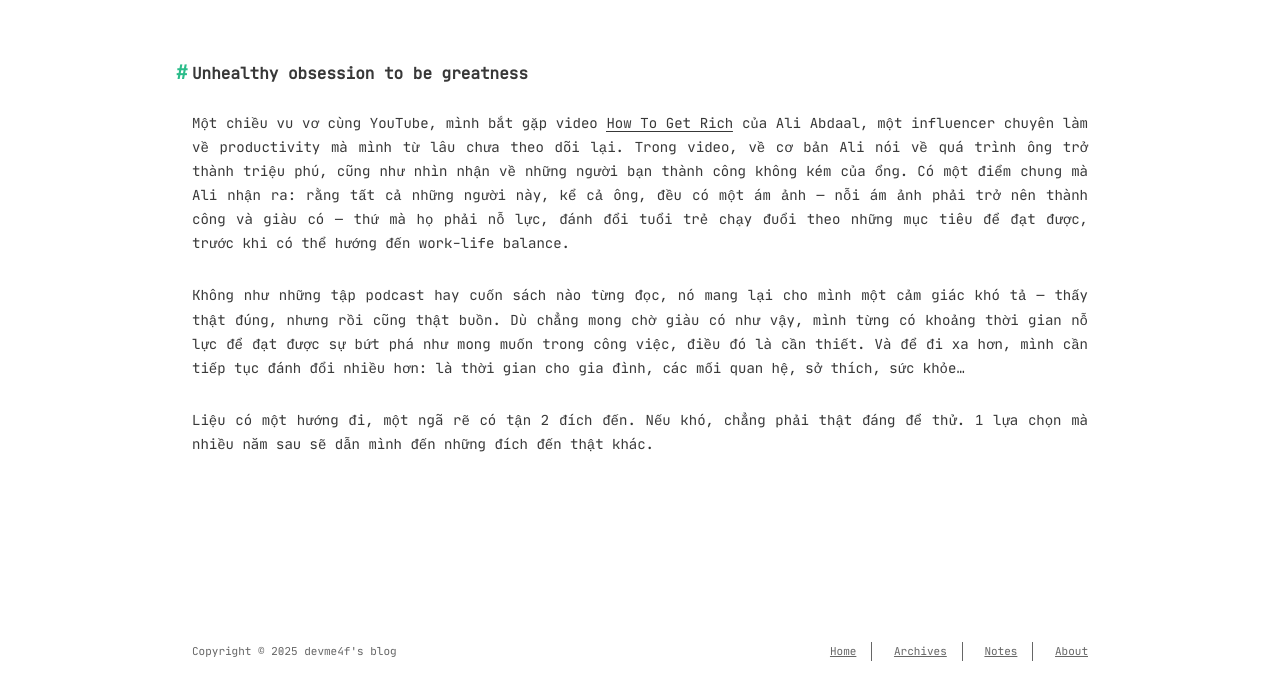
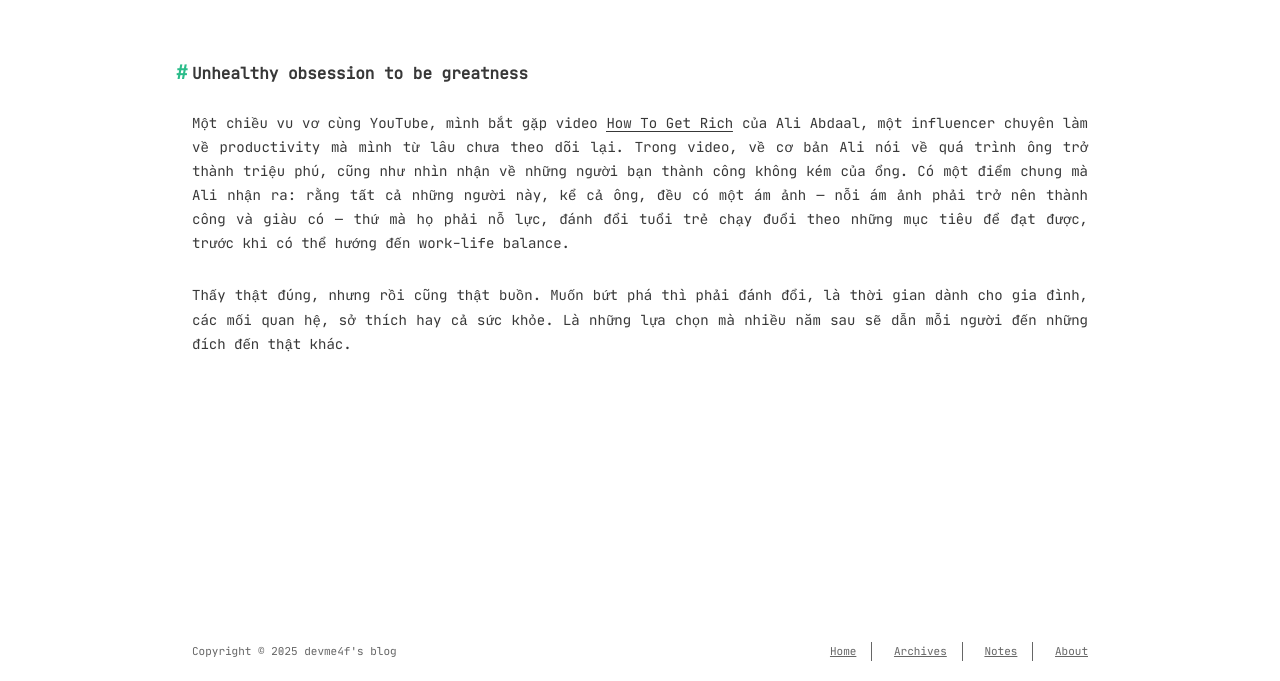
Before and after one commit to devme4f/devme4f.github.io, a plain HTML site: page notes/2025/unhealthy-obsession-to-be-greatness/index.html in a window 1280 px wide. Shown: the part 119-800 px from the top of the page. Drawn offline with Linux system fonts and the light colour scheme.

Commit message:
edit note

```diff
--- a/notes/2025/unhealthy-obsession-to-be-greatness/index.html
+++ b/notes/2025/unhealthy-obsession-to-be-greatness/index.html
@@ -87,8 +87,7 @@
 
     <h2 id="unhealthy-obsession-to-be-greatness">Unhealthy obsession to be greatness</h2>
 <p>Một chiều vu vơ cùng YouTube, mình bắt gặp video <a href="https://www.youtube.com/watch?v=X_XNSeW9jok">How To Get Rich</a> của Ali Abdaal, một influencer chuyên làm về productivity mà mình từ lâu chưa theo dõi lại. Trong video, về cơ bản Ali nói về quá trình ông trở thành triệu phú, cũng như nhìn nhận về những người bạn thành công không kém của ổng. Có một điểm chung mà Ali nhận ra: rằng tất cả những người này, kể cả ông, đều có một ám ảnh — nỗi ám ảnh phải trở nên thành công và giàu có — thứ mà họ phải nỗ lực, đánh đổi tuổi trẻ chạy đuổi theo những mục tiêu để đạt được, trước khi có thể hướng đến work-life balance.</p>
-<p>Không như những tập podcast hay cuốn sách nào từng đọc, nó mang lại cho mình một cảm giác khó tả — thấy thật đúng, nhưng rồi cũng thật buồn. Dù chẳng mong chờ giàu có như vậy, mình từng có khoảng thời gian nỗ lực để đạt được sự bứt phá như mong muốn trong công việc, điều đó là cần thiết. Và để đi xa hơn, mình cần tiếp tục đánh đổi nhiều hơn: là thời gian cho gia đình, các mối quan hệ, sở thích, sức khỏe&hellip;</p>
-<p>Liệu có một hướng đi, một ngã rẽ có tận 2 đích đến. Nếu khó, chẳng phải thật đáng để thử. 1 lựa chọn mà nhiều năm sau sẽ dẫn mình đến những đích đến thật khác.</p>
+<p>Thấy thật đúng, nhưng rồi cũng thật buồn. Muốn bứt phá thì phải đánh đổi, là thời gian dành cho gia đình, các mối quan hệ, sở thích hay cả sức khỏe. Là những lựa chọn mà nhiều năm sau sẽ dẫn mỗi người đến những đích đến thật khác.</p>
 
 
   </div>
```
